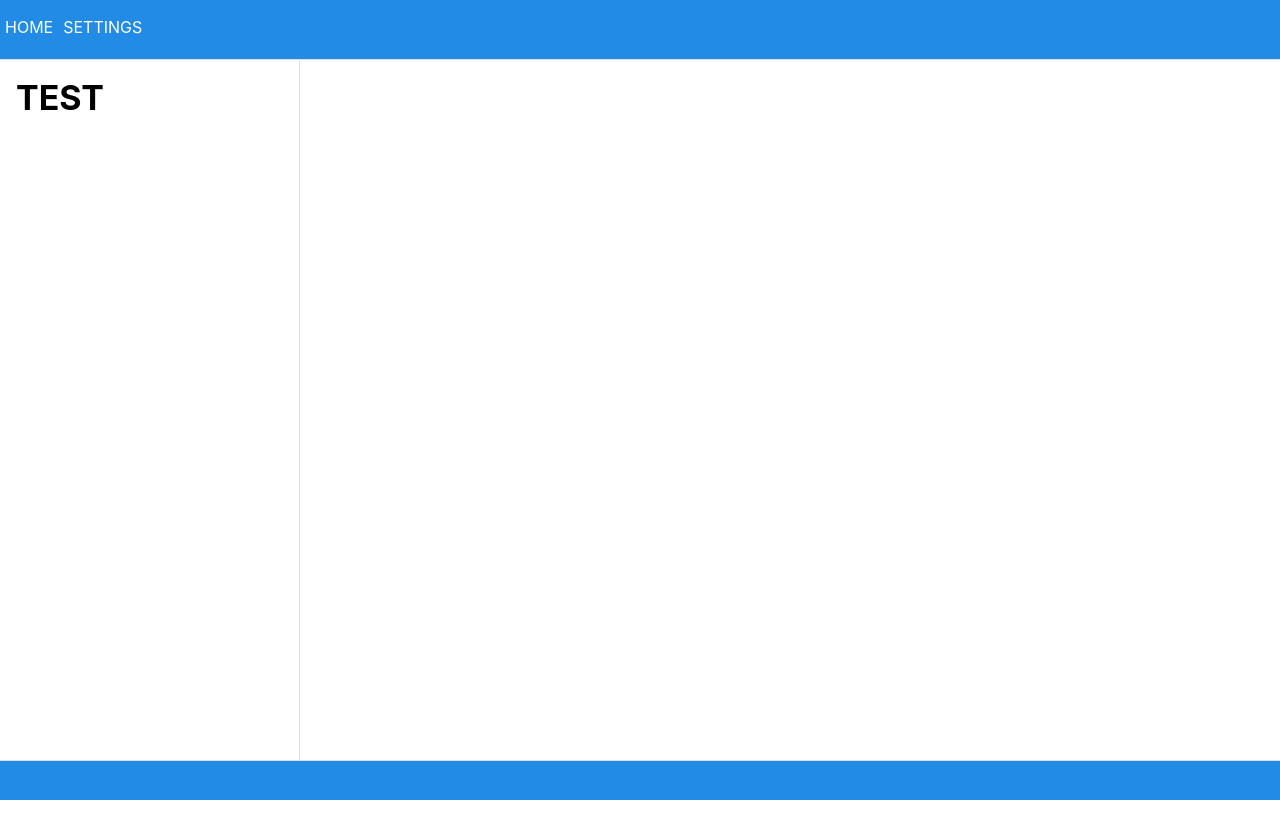
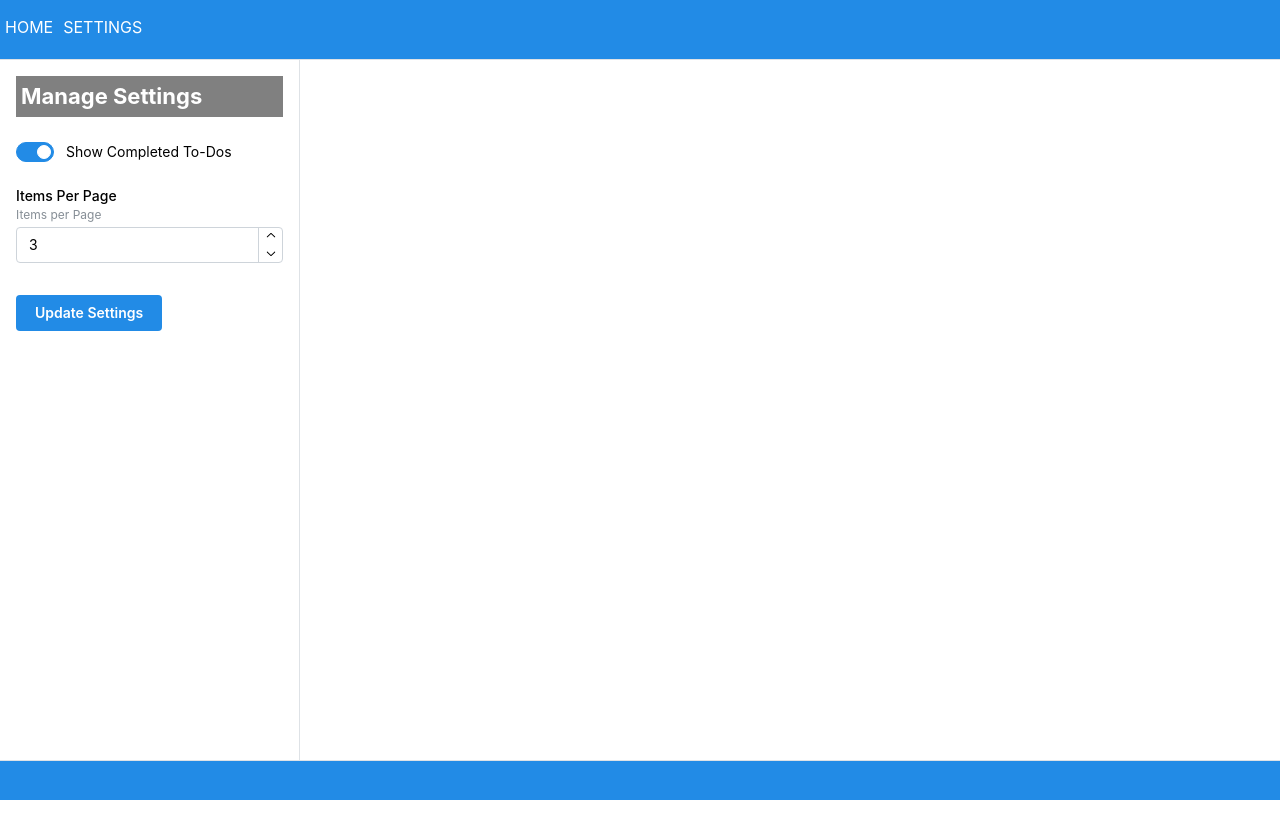
Before and after one commit to Easleyjs-CodeFellowsProjects/todo-app, a React (Vite) app: page /settings in a window 1280 px wide. Built offline with nearby package versions, Linux system fonts and the light colour scheme.

Commit message:
Adds working context and settings control

```diff
--- a/src/App.jsx
+++ b/src/App.jsx
@@ -1,12 +1,11 @@
 import { BrowserRouter, Routes, Route } from 'react-router-dom';
 import '@mantine/core/styles.css';
-import { MantineProvider, Burger } from '@mantine/core';
+import { MantineProvider } from '@mantine/core';
 
-
-import SettingsProvider from './Context/Settings';
+import SettingsProvider from './Context/Settings/index';
 import Layout from './Components/Layout';
 import TodoApp from './Components/TodoApp';
-import SettingsForm from './Components/SettingsForm';
+import SettingsPage from './Components/SettingsPage';
 
 function App() {
 
@@ -18,7 +17,7 @@ function App() {
               <Routes>
                 <Route path="/" element={<Layout />}>
                   <Route index element={<TodoApp />} />
-                <Route path="settings" element={<SettingsForm />} />
+                  <Route path="settings" element={<SettingsPage />} />
                 </Route>
               </Routes>
             </BrowserRouter>
--- a/src/Components/Form/index.jsx
+++ b/src/Components/Form/index.jsx
@@ -1,5 +1,5 @@
-import { SettingsContext } from '../../Context/Settings/index'
 import { useContext } from 'react';
+import { SettingsContext } from '../../Context/Settings'
 
 import useForm from '../../hooks/form';
 import { Button, Input, Slider, Space, Text } from '@mantine/core';
@@ -7,13 +7,13 @@ import { Button, Input, Slider, Space, Text } from '@mantine/core';
 import { v4 as uuid } from 'uuid';
 
 const Form = ( props ) => {
-    const settings = useContext(SettingsContext);
+  const settings = useContext(SettingsContext);
+  const { defaultDifficulty } = settings.settings;
     const { handleAddTodo } = props;
 
     const { handleChange, handleSubmit } = useForm(addItem, {
-        difficulty: settings.defaultDifficulty,
+        difficulty: defaultDifficulty,
       });
-    //const { handleChange, handleSubmit } = useForm(addItem);
 
     function addItem( item ) {
         item.id = uuid();
@@ -47,7 +47,7 @@ const Form = ( props ) => {
 
                 <Text>Difficulty</Text>
                 <Slider onChange={ handleChange }
-                        defaultValue={ settings.defaultDifficulty }
+                        defaultValue={ defaultDifficulty }
                         min={1}
                         max={5}
                         step={1}
--- a/src/Components/Layout/index.jsx
+++ b/src/Components/Layout/index.jsx
@@ -1,21 +1,7 @@
 import { Outlet, Link } from "react-router-dom";
-import { AppShell, Anchor, Text } from '@mantine/core'
+import { AppShell, Anchor, Text, Title } from '@mantine/core'
 import { useDisclosure } from '@mantine/hooks';
-
-/*
-            <nav>
-                <ul>
-                    <li>
-                        <Link to="/">Home</Link>
-                    </li>
-                    <li>
-                        <Link to="/settings">Settings</Link>
-                    </li>
-                </ul>
-            </nav>
-
-
-*/
+import './layout.css'
 
 const Layout = () => {
     const [opened, { toggle }] = useDisclosure();
@@ -28,15 +14,15 @@ const Layout = () => {
             navbar={{ width: 300, breakpoint: 'sm', collapsed: { mobile: !opened } }}
             padding="md"
             >
-            <AppShell.Header pt={15} pl={5} ta="left" bg="blue">
-                <Anchor c="white" href="/" target='_blank' underline='never'>HOME</Anchor>
-                <Anchor c="white" pl={10} href="/settings" target='_blank' underline='never'>SETTINGS</Anchor>
-            </AppShell.Header>
+                <AppShell.Header pt={15} pl={5} ta="left" bg="blue">
+                    <Link to="/">HOME</Link>
+                    <Link to="/settings">SETTINGS</Link>
+                </AppShell.Header>
 
-            <Outlet />
-            <AppShell.Footer bg="blue">
+                <Outlet />
 
-            </AppShell.Footer>
+                <AppShell.Footer bg="blue">
+                </AppShell.Footer>
 
             </AppShell>
         </>
--- /dev/null
+++ b/src/Components/Layout/layout.css
@@ -0,0 +1,5 @@
+a {
+    color: white;
+    text-decoration: none;
+    margin-right: 10px;
+}
--- a/src/Components/SettingsForm/index.jsx
+++ b/src/Components/SettingsForm/index.jsx
@@ -1,15 +1,46 @@
-import { AppShell, Title } from '@mantine/core';
+import { useContext } from 'react';
+import { SettingsContext } from '../../Context/Settings/index'
+
+import useForm from '../../hooks/form';
+import { Button, Switch, NumberInput, Space } from '@mantine/core';
 
 function SettingsForm() {
+    const settings = useContext(SettingsContext);
+    const { defaultDifficulty } = settings.settings;
+    const { updateSettings } = settings;
+
+    const { handleChange, handleSubmit, handleItemCountChange } = useForm(updateSettings, {
+        difficulty: defaultDifficulty,
+    });
 
     return (
-        <>
-            <AppShell.Navbar p="md">
-                <Title>TEST</Title>
-            </AppShell.Navbar>
+      <>
+        <form onSubmit={ handleSubmit }>
+            <Switch
+                defaultChecked={ true }
+                label="Show Completed To-Dos"
+                name="hideCompleted"
+                onChange={ handleChange }
+                mt={25}
+            />
 
-            <AppShell.Main m={10}>
-            </AppShell.Main>
+            <Space h="md"></Space>
+
+            <NumberInput
+                label="Items Per Page"
+                description="Items per Page"
+                onChange={ handleItemCountChange }
+                name="displayCount"
+                placeholder="Items per Page"
+                min={1}
+                mt={5}
+                defaultValue={3}
+            />
+
+            <Space h="xl"></Space>
+
+            <Button variant='filled' type="submit">Update Settings</Button>
+        </form>
       </>
     )
 }
--- /dev/null
+++ b/src/Components/SettingsPage/index.jsx
@@ -0,0 +1,41 @@
+import { AppShell, Title, Text } from '@mantine/core';
+import SettingsForm from '../SettingsForm';
+
+import { useContext } from 'react';
+import { SettingsContext } from '../../Context/Settings'
+
+function SettingsPage() {
+    const settings = useContext(SettingsContext);
+    const { displayCount, hideCompleted, settingsUpdated } = settings.settings;
+    const updateSettings = settings.updateSettings;
+
+    return (
+        <>
+        <AppShell.Navbar p="md">
+            <Title  c="white"
+                    bg="grey"
+                    order={3}
+                    data-testid="todo-h1"
+                    p={5}>Manage Settings
+            </Title>
+
+            <SettingsForm handleSettings={ updateSettings } />
+
+        </AppShell.Navbar>
+
+        <AppShell.Main>
+            {
+                settingsUpdated ?
+                    <>
+                        <Title order={4}>Settings Updated:</Title>
+                        <Text c="black">Items per page: { displayCount }</Text>
+                        <Text c="black">Show Completed: { String( hideCompleted) }</Text>
+                    </>
+                : null
+            }
+        </AppShell.Main>
+      </>
+    )
+}
+
+export default SettingsPage;
--- a/src/Components/Todo/index.jsx
+++ b/src/Components/Todo/index.jsx
@@ -1,4 +1,3 @@
-import { SettingsContext } from '../../Context/Settings/index';
 import { Card, Text, Badge, Button, Group, CloseButton } from '@mantine/core';
 
 const Todo = ( props ) => {
--- a/src/Context/Settings/index.jsx
+++ b/src/Context/Settings/index.jsx
@@ -1,49 +1,35 @@
-import React from 'react';
+import React, { useState } from 'react';
 
 export const SettingsContext = React.createContext();
 
-class SettingsProvider extends React.Component {
-  constructor(props) {
-    super(props);
-    this.state = {
+function SettingsProvider (props) {
+  const [settings, setSettings] = useState({
     displayCount: 3,
-      hideCompleted: true,
+    hideCompleted: false,
     sort: 'difficulty',
     defaultDifficulty: 3,
+    settingsUpdated: false,
+  })
+
+  const updateSettings = ( newSettings ) => {
+    const oldSettings = settings;
+    const { displayCount, hideCompleted } = newSettings;
+
+    const displayCountInt = displayCount || oldSettings.displayCount;
+
+    const updatedSettings = { ...oldSettings,
+                              settingsUpdated: true,
+                              displayCount: displayCountInt,
+                              hideCompleted
+    };
+
+    setSettings( updatedSettings );
   }
-  }
-
-
-
-  render() {
   return (
-      <SettingsContext.Provider value={this.state}>
-        {this.props.children}
+    <SettingsContext.Provider value={{ updateSettings, settings }}>
+      { props.children }
     </SettingsContext.Provider>
   )
 }
-}
 
 export default SettingsProvider;
-
-// components
-// const settings = useContext(SettingContext);
-
-/*
-example of settings and auth:
-function App() {
-  const [theme, setTheme] = useState('dark');
-  const [currentUser, setCurrentUser] = useState({ name: 'Taylor' });
-
-  // ...
-
-  return (
-    <ThemeContext.Provider value={theme}>
-      <AuthContext.Provider value={currentUser}>
-        <Page />
-      </AuthContext.Provider>
-    </ThemeContext.Provider>
-  );
-}
-
-*/
--- a/src/hooks/form.js
+++ b/src/hooks/form.js
@@ -6,6 +6,8 @@ const useForm = (callback, defaultValues={}) => {
 
   const handleSubmit = (event) => {
     event.preventDefault();
+    //console.log('values in form:', values);
+
     callback({...values});
   };
 
@@ -13,9 +15,12 @@ const useForm = (callback, defaultValues={}) => {
     let name, value;
     if(typeof(event) === 'object'){
       name = event.target.name;
-      value = event.target.value;
+      if (event.target.type === 'checkbox') {
+        value = event.target.checked
+      } else {
+        value = event.target.value;
+      }
     } else {
-      //console.log('event from slider', event)
       // hard coded for Mantine slider functionality
       // change "difficulty" language if desired
       // change name dynamically if doing stretch goal!
@@ -26,9 +31,22 @@ const useForm = (callback, defaultValues={}) => {
     if (parseInt(value)) {
       value = parseInt(value);
     }
-
     setValues(values => ({ ...values, [name]: value }));
   };
+
+  const handleItemCountChange = (event) => {
+    let name, value;
+
+    //console.log('item count:', event)
+    name = 'displayCount';
+    value = event;
+
+    if (parseInt(value)) {
+      value = parseInt(value);
+    }
+    setValues(values => ({ ...values, [name]: value }));
+  }
+
 /*
   useEffect( () => {
     setValues( defaultValues );
@@ -37,6 +55,7 @@ const useForm = (callback, defaultValues={}) => {
   return {
     handleChange,
     handleSubmit,
+    handleItemCountChange,
     values,
   };
 };
```
Also changed, not shown: src/Components/TodoApp/index.jsx (+6 -7 lines), 1 other file (tests, documents, lock files or other folders). Lines whose indentation alone changed are shown as unchanged.
